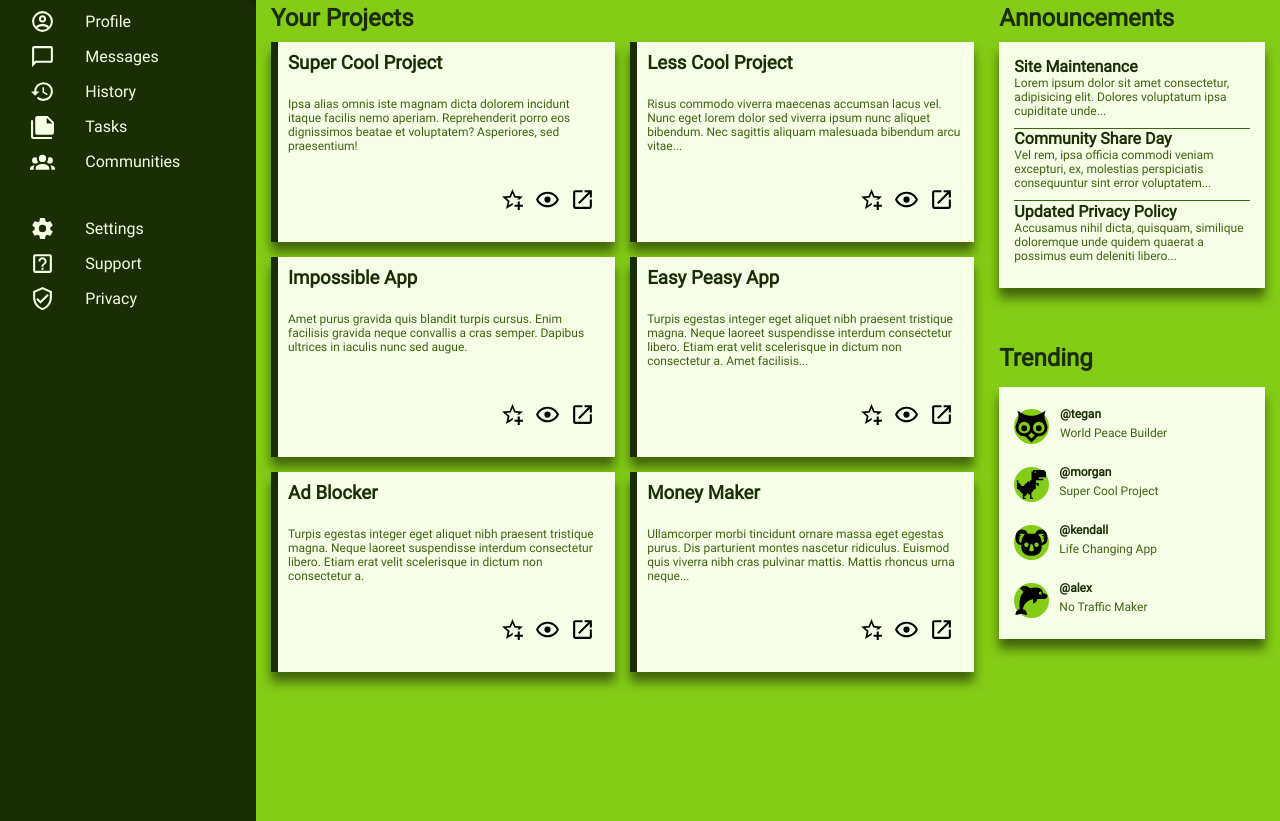
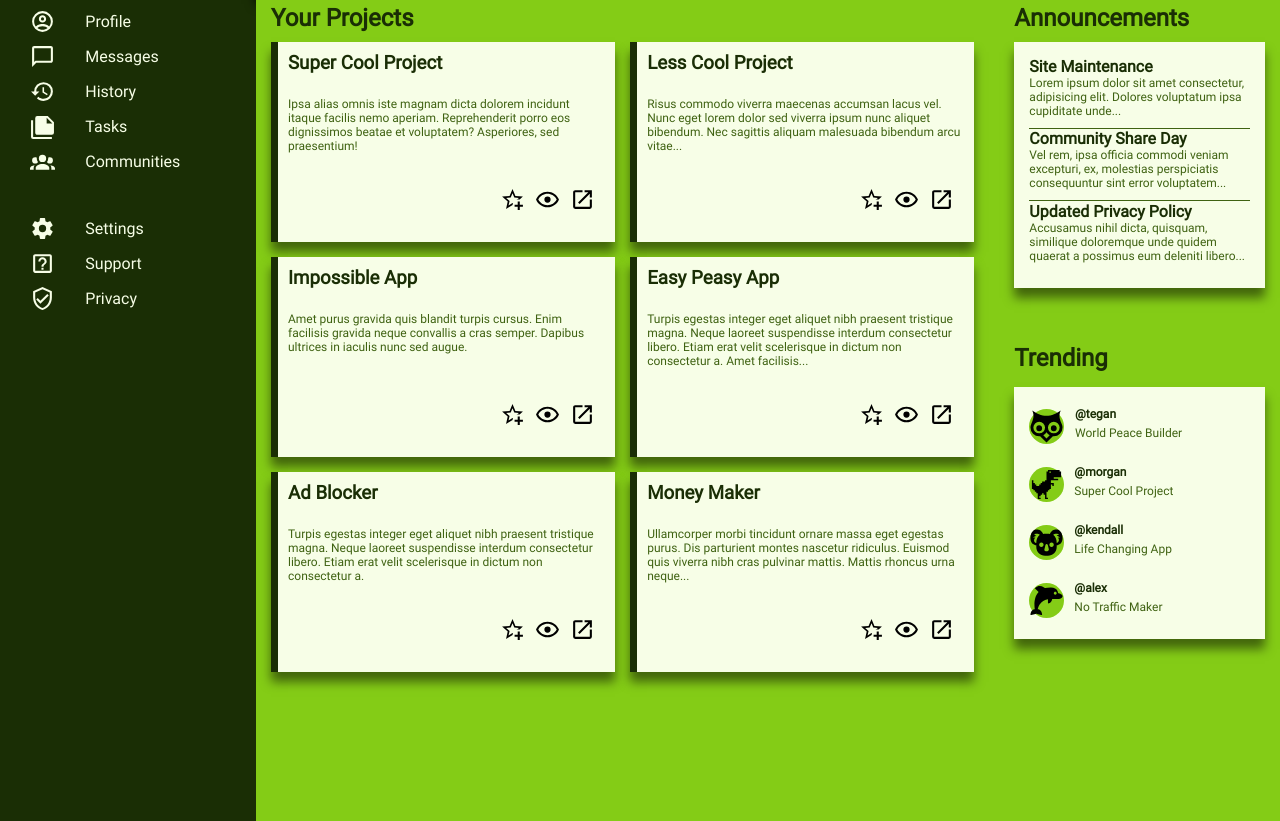
Before and after one commit to kuhvehl/Admin-Dashboard, a plain HTML site: page index.html in a window 1280 px wide. Shown: the part 157-978 px from the top of the page. Drawn offline with Linux system fonts and the light colour scheme.

Commit message:
Quick Update

```diff
--- a/styles.css
+++ b/styles.css
@@ -205,6 +205,7 @@
 
 .announcements {
     grid-column: 3 / 4;
+    margin-left: 15px;
 }
 
 .projectCards {
@@ -214,7 +215,7 @@
     grid-template-columns: repeat(auto-fit, minmax(250px, 1fr));
     grid-template-rows: 1fr 1fr 1fr 1fr;
     gap: 15px;
-    padding-right: 15px;
+    margin-right: 15px;
   }
 
   .card {
@@ -252,6 +253,7 @@
     gap: 15px;
     align-items: start;
     grid-template-rows: 3fr .25fr 3fr;
+    margin-left: 15px;
   }
 
   .sideCards .topSideCard {
```
Also changed, not shown: index.html (+0 -1 lines).
